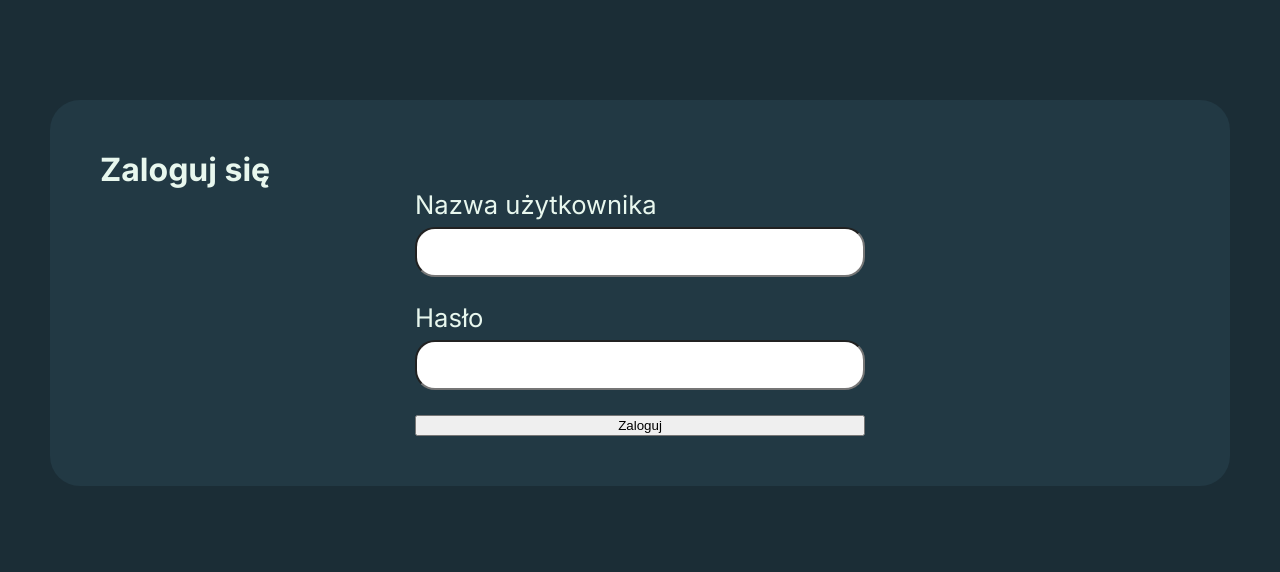
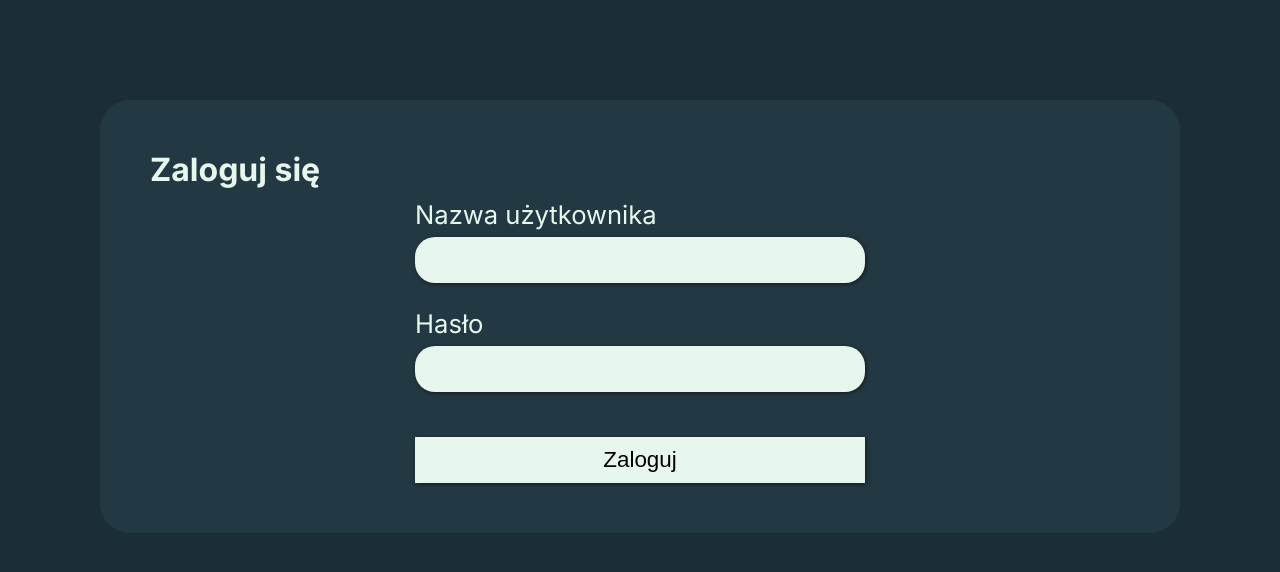
Before and after one commit to mikitomi21/WebPage, a Next.js app in the folder frontend/: page /login in a window 1280 px wide. Shown: the top 572 px of the page. Built offline with nearby package versions, Linux system fonts and the light colour scheme.

Commit message:
login page desgin

```diff
--- a/frontend/app/globals.scss
+++ b/frontend/app/globals.scss
@@ -4,7 +4,11 @@
 	--main-gold: hsl(42, 73%, 48%);
 	--main-light: hsl(144, 48%, 94%);
 	--main-purple: hsl(340, 77%, 40%);
+	--dark-shadow: 1px 1px 4px 0px hsl(0, 10%, 10%);
 	--max-width: 1080px;
+}
+* {
+	box-sizing: border-box;
 }
 body {
 	background: var(--dark);
--- a/frontend/app/login/page.module.scss
+++ b/frontend/app/login/page.module.scss
@@ -1,4 +1,4 @@
-section.login {
+.container {
 	max-width: var(--max-width);
 	margin: 100px auto 0 auto;
 	padding: 50px;
@@ -7,6 +7,11 @@ section.login {
 
 	h3 {
 		font-size: 2rem;
+		margin: 0 0 10px 0;
+	}
+	::selection {
+		background: var(--main-gold);
+		color: var(--main-light);
 	}
 }
 
@@ -17,7 +22,8 @@ section.login {
 	max-width: 450px;
 	margin: 0 auto;
 
-	&_separator {
+	&_field {
+		position: relative;
 		display: flex;
 		flex-direction: column;
 
@@ -25,10 +31,103 @@ section.login {
 			font-size: 1.6rem;
 			margin: 0 0 7px 0;
 		}
-		input {
-			padding: 10px 20px;
-			font-size: 1.4rem;
-			border-radius: 20px;
+	}
+
+	button {
+		position: relative;
+		outline: none;
+		padding: 10px 20px;
+		margin: 20px 0 0 0;
+		background: var(--main-light);
+		font-size: 1.4rem;
+		cursor: pointer;
+		overflow: hidden;
+		border: none;
+		box-shadow: var(--dark-shadow);
+		&::after {
+			display: block;
+			position: relative;
+			content: 'Zaloguj';
+			z-index: 2;
+			transition: color 0.3s;
+		}
+		&::before {
+			position: absolute;
+			z-index: 1;
+			content: '';
+			width: 100%;
+			height: 100%;
+			bottom: 0;
+			left: 0;
+			transform: translateY(100%);
+			background: var(--main-gold);
+			transition: transform 0.3s ease;
+		}
+		&:hover,
+		&:focus {
+			&::before {
+				transform: translateY(0);
+			}
+		}
+		&:hover,
+		&:focus {
+			&::after {
+				color: var(--main-light);
+			}
 		}
 	}
 }
+
+.input_container {
+	position: relative;
+	.input {
+		position: relative;
+		width: 100%;
+		padding: 10px 20px;
+		font-size: 1.4rem;
+		border-radius: 20px;
+		border: none;
+		background: var(--main-light);
+		z-index: 1;
+		box-shadow: var(--dark-shadow);
+
+		&_focus {
+			position: absolute;
+			height: 100%;
+			width: 100%;
+			top: 0;
+
+			&::after,
+			&::before {
+				position: absolute;
+				content: '';
+				width: 10px;
+				height: 10px;
+				border-radius: 50%;
+				background: var(--main-gold);
+				top: 50%;
+				transform: translateY(-50%);
+				opacity: 0;
+				transition: transform 0.2s ease;
+			}
+			&::before {
+				right: -30px;
+			}
+			&::after {
+				left: -30px;
+			}
+		}
+		&:focus {
+			outline: none;
+
+			+ .input_focus::after {
+				transform: translateY(-50%) translateX(15px);
+				opacity: 1;
+			}
+			+ .input_focus::before {
+				transform: translateY(-50%) translateX(-15px);
+				opacity: 1;
+			}
+		}
+	}
+}
--- a/frontend/app/login/page.tsx
+++ b/frontend/app/login/page.tsx
@@ -2,18 +2,34 @@ import styles from './page.module.scss';
 
 export default function Login() {
 	return (
-		<section className={styles.login}>
+		<section className={styles.container}>
 			<h3>Zaloguj się</h3>
 			<form className={styles.form}>
-				<div className={styles.form_separator}>
+				<div className={styles.form_field}>
 					<label htmlFor='userName'>Nazwa użytkownika</label>
-					<input type='text' name='userName' id='userName' />
+					<div className={styles.input_container}>
+						<input
+							className={styles.input}
+							type='text'
+							name='userName'
+							id='userName'
+						/>
+						<div className={styles.input_focus}></div>
+					</div>
 				</div>
-				<div className={styles.form_separator}>
+				<div className={styles.form_field}>
 					<label htmlFor='password'>Hasło</label>
-					<input type='password' name='password' id='password' />
+					<div className={styles.input_container}>
+						<input
+							className={styles.input}
+							type='password'
+							name='password'
+							id='password'
+						/>
+						<div className={styles.input_focus}></div>
+					</div>
 				</div>
-				<button>Zaloguj</button>
+				<button></button>
 			</form>
 		</section>
 	);
```
